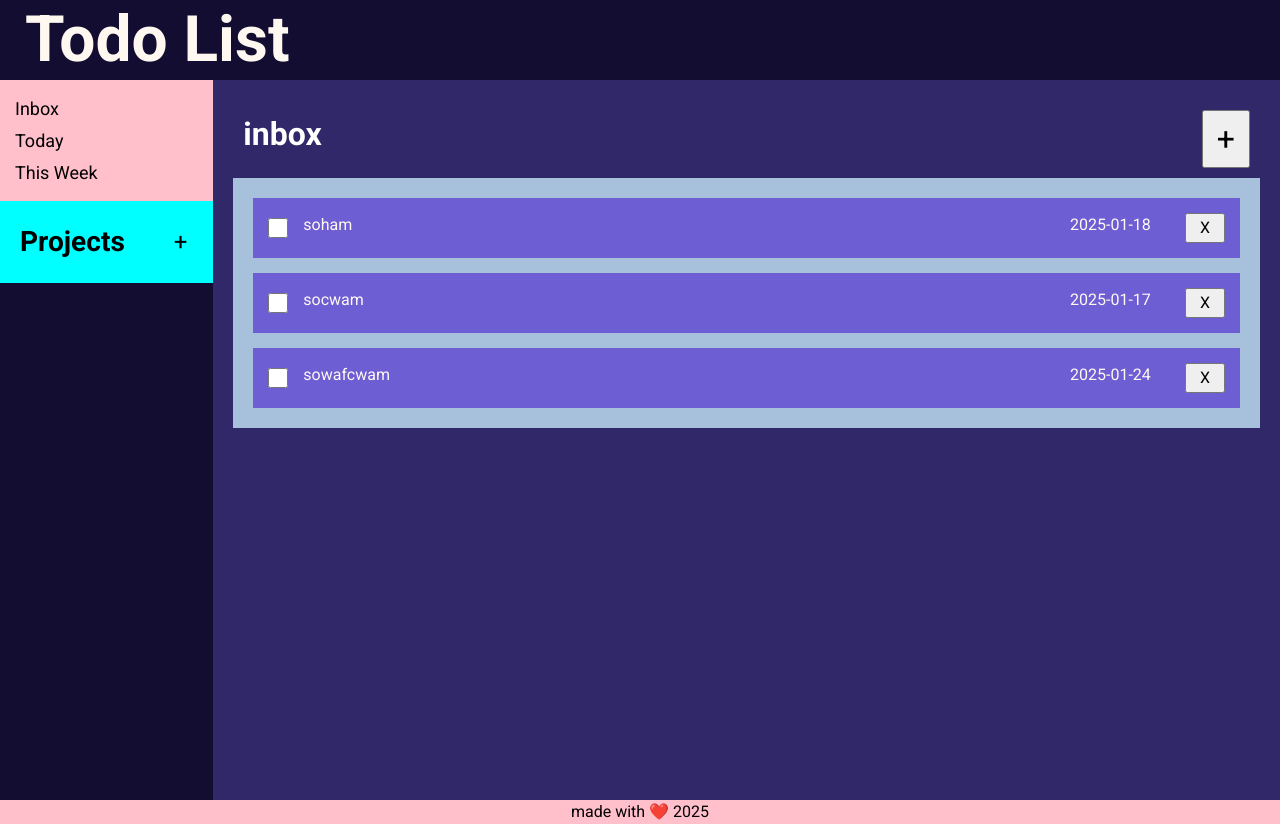
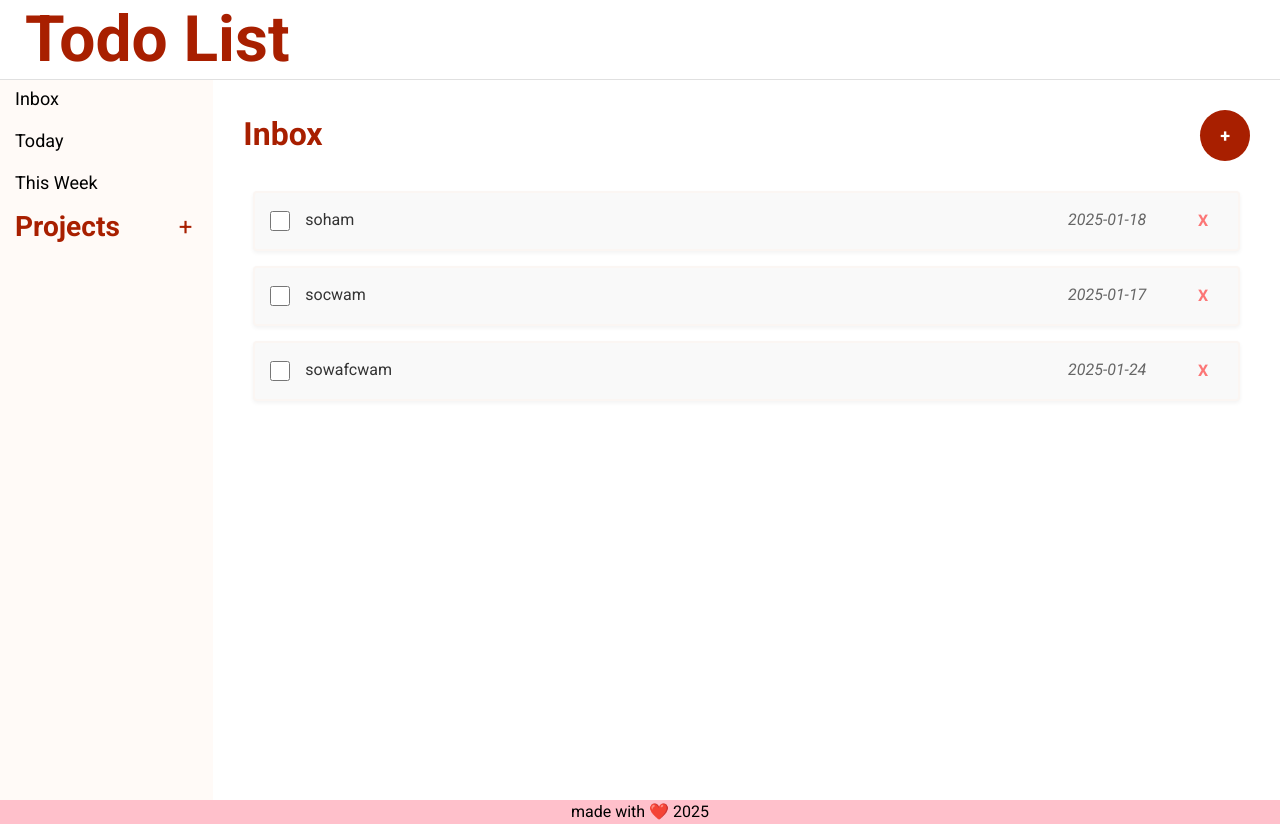
Before and after one commit to Soham-Powar/Todo-List, a website built with webpack: page src/template.html in a window 1280 px wide. Built offline with nearby package versions, Linux system fonts and the light colour scheme.

Commit message:
Change project styling and fix project name issue.
The name of the project was unneccesarily being
converted to camelcase.

```diff
--- a/src/dom/dom.css
+++ b/src/dom/dom.css
@@ -9,46 +9,44 @@ header {
 	padding-left: 25px;
 	display: flex;
 	align-items: center;
-	background-color: #120D31;
-	color: #fff8f0;
+	color: #a81f00;
+	border-bottom: thin #E0E0E0 solid;
 }
 
 .menu {
-	background-color: #120D31;
+	background-color: #ffefe550;
 }
 
 .default-menu {
-	background-color: pink;
-	padding: 15px;
 	display: flex;
 	flex-direction: column;
 	gap: 5px;
 	font-size: large;
 }
 
-.default-menu>div:hover {
-	color: #6E5ED4;
+.todo-holder {
+	padding: 5px 15px;
 }
 
-.projects-menu {
-	background-color: aqua;
-	padding: 15px;
+.todo-holder:hover {
+	background-color: #F1F9FF;
 }
 
 .projects-menu>div:first-of-type {
+	color: #a81f00;
 	display: flex;
 	justify-content: space-between;
-	padding: 5px;
+	padding: 5px 15px;
 	font-size: 24px;
 }
 
 .projects-menu div:first-of-type>button {
 	background-color: transparent;
+	color: #a81f00;
 	border: none;
 }
 
 .main-container {
-	background-color: #302868;
 	color: white;
 }
 
@@ -69,26 +67,61 @@ form {
 
 .head>h3 {
 	font-size: 2rem;
+	color: #a81f00;
 }
 
 .head>button {
-	padding: 3px 13px;
-	font-size: 2rem;
+	background-color: #a81f00;
+	color: #FFFFFF;
+	font-size: 18px;
+	font-weight: bold;
+	border: none;
+	padding: 12px 20px;
+	border-radius: 50%;
+	cursor: pointer;
+	transition: background-color 0.3s ease;
+}
+
+.head>button:hover {
+	background-color: #831901;
 }
 
 .todo {
-	background-color: #6E5ED4;
-	color: #fff8f0;
+	background-color: #f9f9f9;
+	color: #333333;
+	border: #ffefe550 2px solid;
+	border-radius: 4px;
+	box-shadow: 0 2px 4px rgba(0, 0, 0, 0.05);
+	transition: box-shadow 0.3s ease;
 	display: grid;
 	grid-template-columns: 20px 1fr 100px 40px;
 	gap: 15px;
 	padding: 15px;
 }
 
+.todo:hover {
+	box-shadow: 0 2px 8px #9c8b8162;
+}
+
 .todo-container {
-	background-color: #A7C0DC;
 	display: flex;
 	flex-direction: column;
 	padding: 20px;
 	gap: 15px;
 }
+
+.todo>button {
+	color: rgba(255, 0, 0, 0.527);
+	font-weight: bold;
+	border: none;
+	background: transparent;
+}
+
+.todo>button:hover {
+	color: rgba(255, 0, 0, 0.753);
+}
+
+.todo-due-title {
+	font-style: italic;
+	color: #666666;
+}
--- a/src/modules/initProjects.js
+++ b/src/modules/initProjects.js
@@ -4,9 +4,9 @@ import createTodo from './createTodo'
 const allProjectsArray = [];
 
 export default function initProjects() {
-	const inbox = new createProject('inbox');
-	const today = new createProject('today');
-	const thisWeek = new createProject('thisWeek');
+	const inbox = new createProject('Inbox');
+	const today = new createProject('Today');
+	const thisWeek = new createProject('This Week');
 
 	allProjectsArray.push(inbox, today, thisWeek);
 
--- a/src/modules/projectClickHandler.js
+++ b/src/modules/projectClickHandler.js
@@ -9,11 +9,7 @@ export default function handleProjectClicks() {
 	menuProjects.forEach((project) => {
 		project.addEventListener('click', () => {
 
-			const projectName = project.innerHTML
-				.replace(/(?:^\w|[A-Z]|\b\w)/g, (word, index) =>
-					index === 0 ? word.toLowerCase() : word.toUpperCase()
-				)
-				.replace(/\s+/g, '');
+			const projectName = project.innerHTML;
 
 			allProjectsArray.forEach((proj) => {
 				proj.active = proj.title === projectName;
--- a/src/modules/projectDialogHandler.js
+++ b/src/modules/projectDialogHandler.js
@@ -15,7 +15,6 @@ export default function handleProjectDialog() {
 	addProjectForm.addEventListener('submit', (e) => {
 		e.preventDefault();
 		const title = e.target.project_title.value;
-
 		const newProject = new createProject(title);
 		allProjectsArray.push(newProject);
 		addProjectForm.reset();
```
